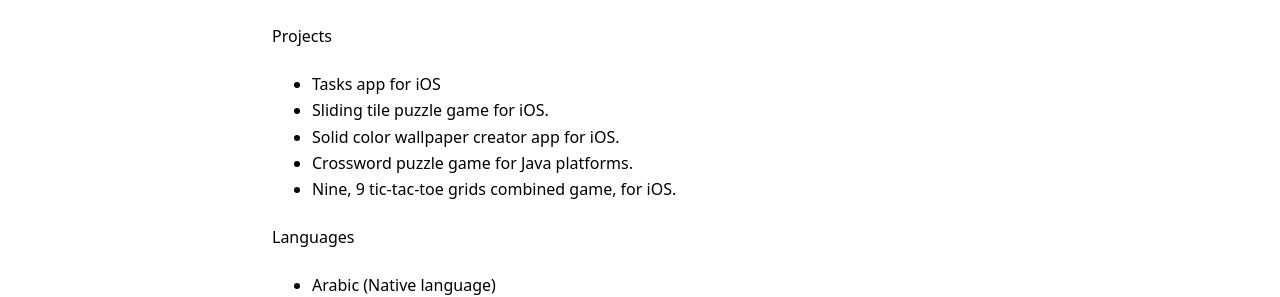
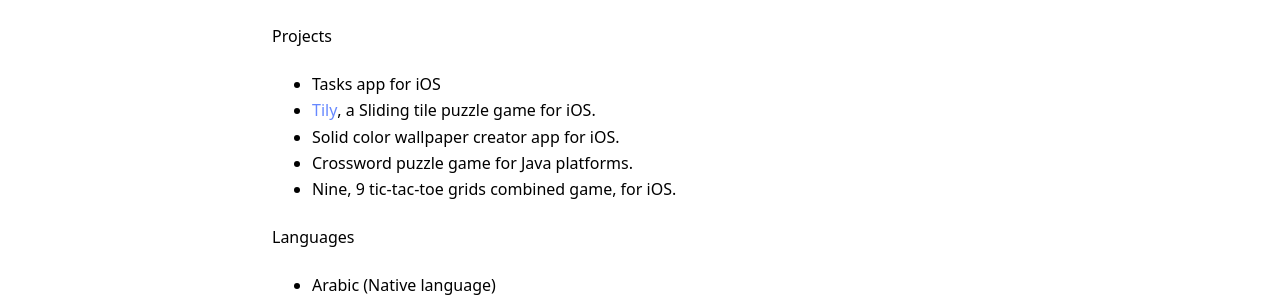
Before and after one commit to koshakji/koshakji.github.io, a Jekyll site: the page built from resume.md, in a window 1280 px wide. Shown: the part 742-1039 px from the top of the page. Built offline with Jekyll 4.4.1, drawn with Linux system fonts in a browser that asks for light colours; our own code applies the rules of GitHub Pages for plain Markdown files.

Commit message:
added github url for tily

```diff
--- a/resume.md
+++ b/resume.md
@@ -23,7 +23,7 @@
 
 #### Projects
 - Tasks app for iOS
-- Sliding tile puzzle game for iOS.
+- [Tily](https://github.com/koshakji/Tily), a Sliding tile puzzle game for iOS.
 - Solid color wallpaper creator app for iOS.
 - Crossword puzzle game for Java platforms.
 - Nine, 9 tic-tac-toe grids combined game, for iOS.
```
